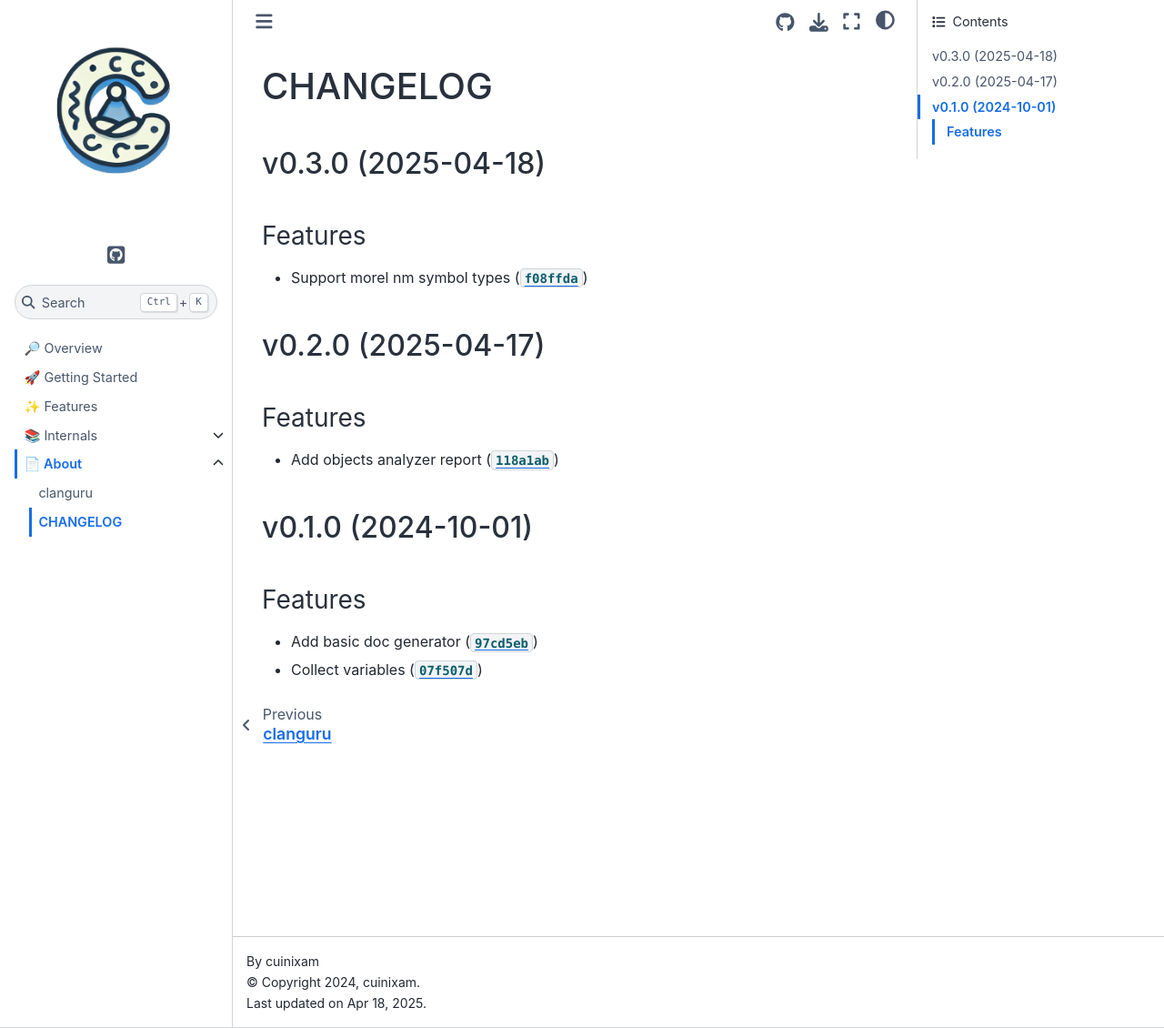
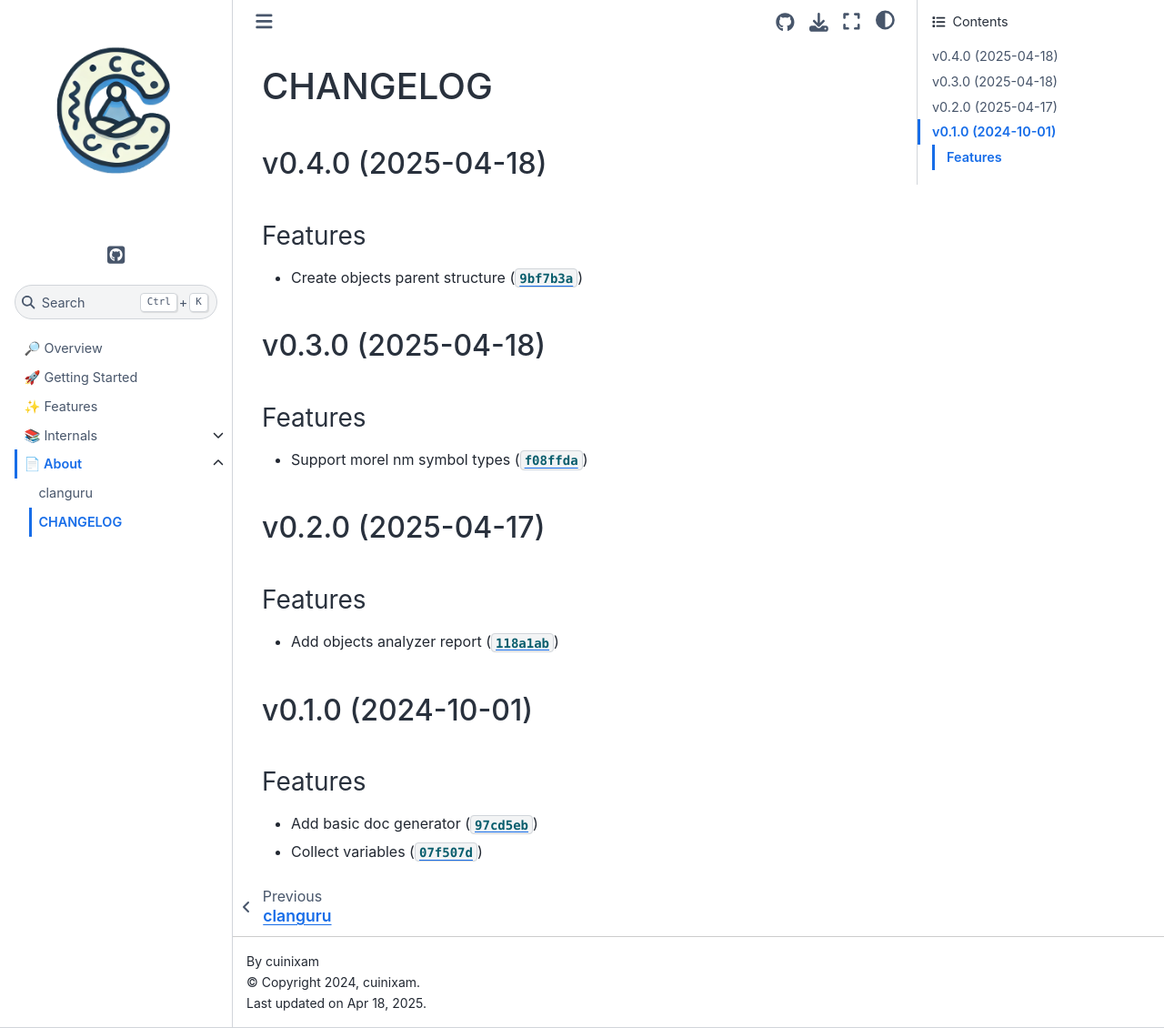
Before and after one commit to cuinixam/clanguru, a Sphinx documentation site: the page built from docs/about/_changelog.md, in a window 1280 px wide and 1130 px high. Shown: the whole window at 91% size. Built offline with Sphinx 7.4.7 and the Sphinx Book theme 1.1.4, drawn with Linux system fonts in a browser that asks for light colours.

Commit message:
0.4.0
Automatically generated by python-semantic-release

```diff
--- a/CHANGELOG.md
+++ b/CHANGELOG.md
@@ -1,4 +1,12 @@
 # CHANGELOG
+
+
+## v0.4.0 (2025-04-18)
+
+### Features
+
+- Create objects parent structure
+  ([`9bf7b3a`](https://github.com/cuinixam/clanguru/commit/9bf7b3ae95985022d869f1873c51c0e20aca5299))
 
 
 ## v0.3.0 (2025-04-18)
--- a/docs/conf.py
+++ b/docs/conf.py
@@ -17,7 +17,7 @@ for path in ["src", "tests"]:
 project = "clanguru"
 copyright = "2024, cuinixam"
 author = "cuinixam"
-release = "0.3.0"
+release = "0.4.0"
 
 # -- General configuration ---------------------------------------------------
 # https://www.sphinx-doc.org/en/master/usage/configuration.html#general-configuration
--- a/pyproject.toml
+++ b/pyproject.toml
@@ -4,7 +4,7 @@ requires = [ "setuptools" ]
 
 [project]
 name = "clanguru"
-version = "0.3.0"
+version = "0.4.0"
 description = "C language utils and tools based on the clang and binutils modules."
 readme = "README.md"
 license = { text = "MIT" }
--- a/src/clanguru/__init__.py
+++ b/src/clanguru/__init__.py
@@ -1 +1 @@
-__version__ = "0.3.0"
+__version__ = "0.4.0"
```
Also changed, not shown: 1 other file.
